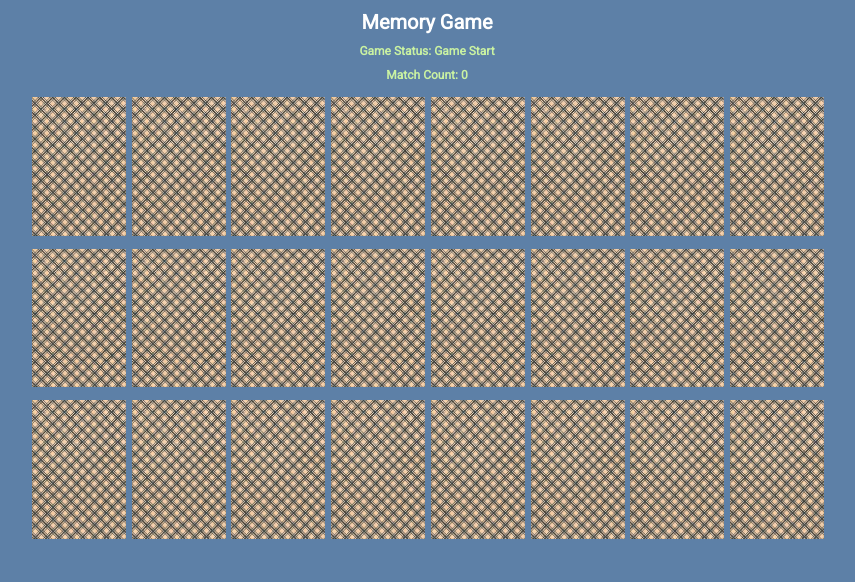
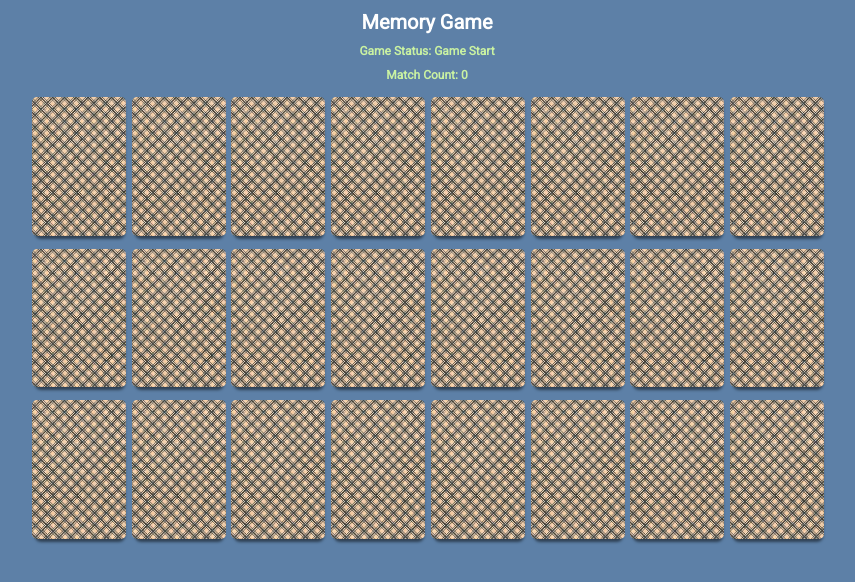
Before and after one commit to Moemonty/memory-game, a React (Create React App) app: page / in a window 1280 px wide. Shown: the top 582 px of the page, without its empty margins (213-1068 px from the left). Built offline with nearby package versions, Linux system fonts and the light colour scheme.

Commit message:
Added more style

```diff
--- a/src/container/CardGridContainer.js
+++ b/src/container/CardGridContainer.js
@@ -104,7 +104,7 @@
     this.state = {
       cardBack: loteriaCard,
       cards: shuffledCards,
-      status: 'unsolved',
+      gameWon: false,
       message: 'Game Start',
       cardFlipped: false,
       firstCard: null,
@@ -223,9 +223,10 @@
 
   checkGameStatus() {
     if(this.state.matchCount === (this.state.cards.length / 2)) {
-      setTimeout(() => {
-        alert('You win!');
-      },1500);
+      this.setState({
+        message: 'You win!',
+        gameWon: true,
+      });
     };
   }
 
--- a/src/presentational/Card.css
+++ b/src/presentational/Card.css
@@ -1,5 +1,5 @@
 .card {
-  border-radius: 3px;
+  border-radius: 6px;
   width: calc(12.4667% - 10px);
   height: calc(32.666% - 10px);
   margin: 5px;
@@ -7,9 +7,11 @@
   transform: scale(1);
   transform-style: preserve-3d;
   transition: transform .5s;
+  box-shadow: 3px 3px 3px rgba(0,0,0,0.5);
 }
 
 .card__img {
+  border-radius: 5px;
   height: 100%;
   width: auto;
 }
@@ -25,10 +27,10 @@
 
 .card__front-face,
 .card__back-face {
+  border-radius: 5px;
   width: 100%;
   height: 100%;
   position: absolute;
-  border-radius: 5px;
   backface-visibility: hidden;
   text-align: center;
 }
```
